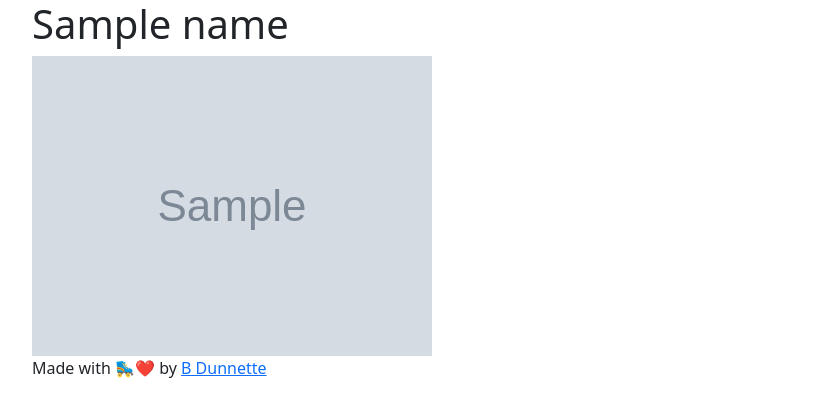
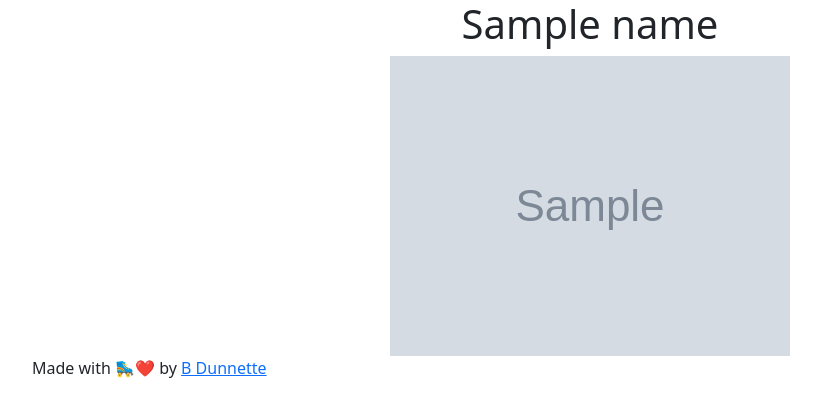
Before and after one commit to bdunnette/derbynames_zappa, a Django app: template derbynames/names/templates/names/detail.html in a window 1280 px wide. Shown: the top 417 px of the page, without its empty margins (50-871 px from the left). Run offline with Django 5.2, Linux system fonts and the light colour scheme; the template is opened without the code that fills it: most values are stand-ins (such as "Sample title", 1, 10 or a date in 2020); grey boxes marked "Sample" are stand-in pictures.

Commit message:
tweaking detail layout

```diff
--- a/derbynames/names/templates/names/detail.html
+++ b/derbynames/names/templates/names/detail.html
@@ -3,10 +3,14 @@
 {% block title %}{{ name }}{% endblock %}
 
 {% block content %}
-<h1>{{ name }}</h1>
-{% if jersey.image %}
-<img class="img-fluid" src="{{ jersey.image.url }}" alt="{{ jersey.metadata.prompt }}">
+<div class="text-center">
+    <h1>{{ name }}</h1>
+    {% if jersey.image %}
+    <a href="{{ jersey.image.url }}">
+        <img class="img-fluid" src="{{ jersey.image.url }}" alt="{{ jersey.metadata.prompt }}">
+    </a>
+</div>
 {% else %}
-<p>No jersey available for this name.</p>
+<p>No jersey available for this name. 🥹</p>
 {% endif %}
 {% endblock %}
```
